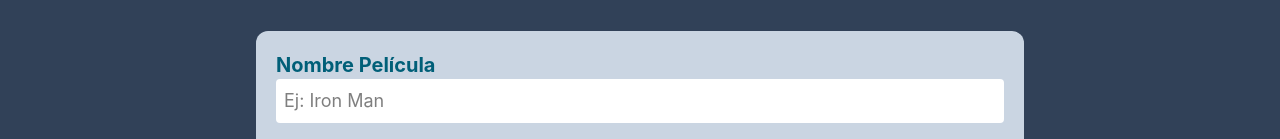
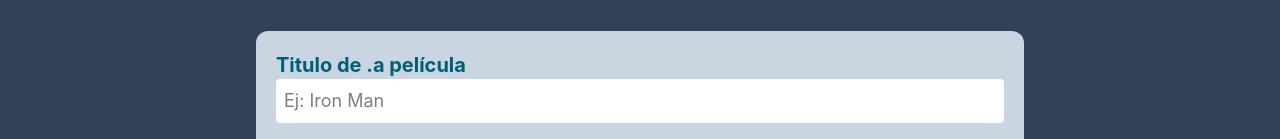
Before and after one commit to Juliancito1/TailwindReact-c12, a React (Vite) app: page /admin in a window 1280 px wide. Shown: the part 221-360 px from the top of the page. Built offline with nearby package versions, Linux system fonts and the light colour scheme.

Commit message:
Se cambio de nombre pelicula a titulo de la pelicula

```diff
--- a/src/components/Formulario.jsx
+++ b/src/components/Formulario.jsx
@@ -4,14 +4,14 @@ export const Formulario = () => {
       <form className="space-y-4 p-5">
         <div className="mb-3">
           <label htmlFor="nombre" className="text-xl font-bold text-cyan-800">
-            Nombre Película
+            Titulo de .a película
           </label>
           <input
             className="block w-full rounded bg-white px-2 py-2 text-lg focus:outline-2 focus:outline-cyan-800"
             placeholder="Ej: Iron Man"
             type="text"
-            name="nombre"
-            id="nombre"
+            name="titulo"
+            id="titulo"
           />
         </div>
         <div className="mb-3">
```
